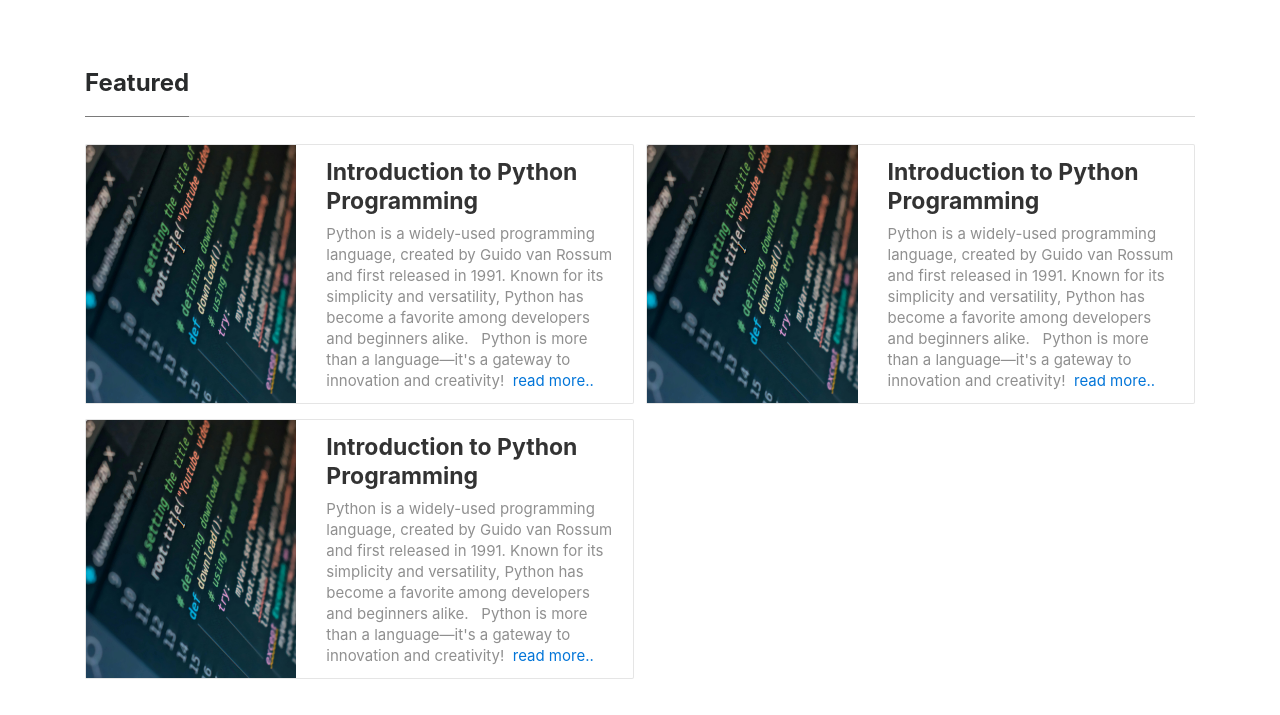
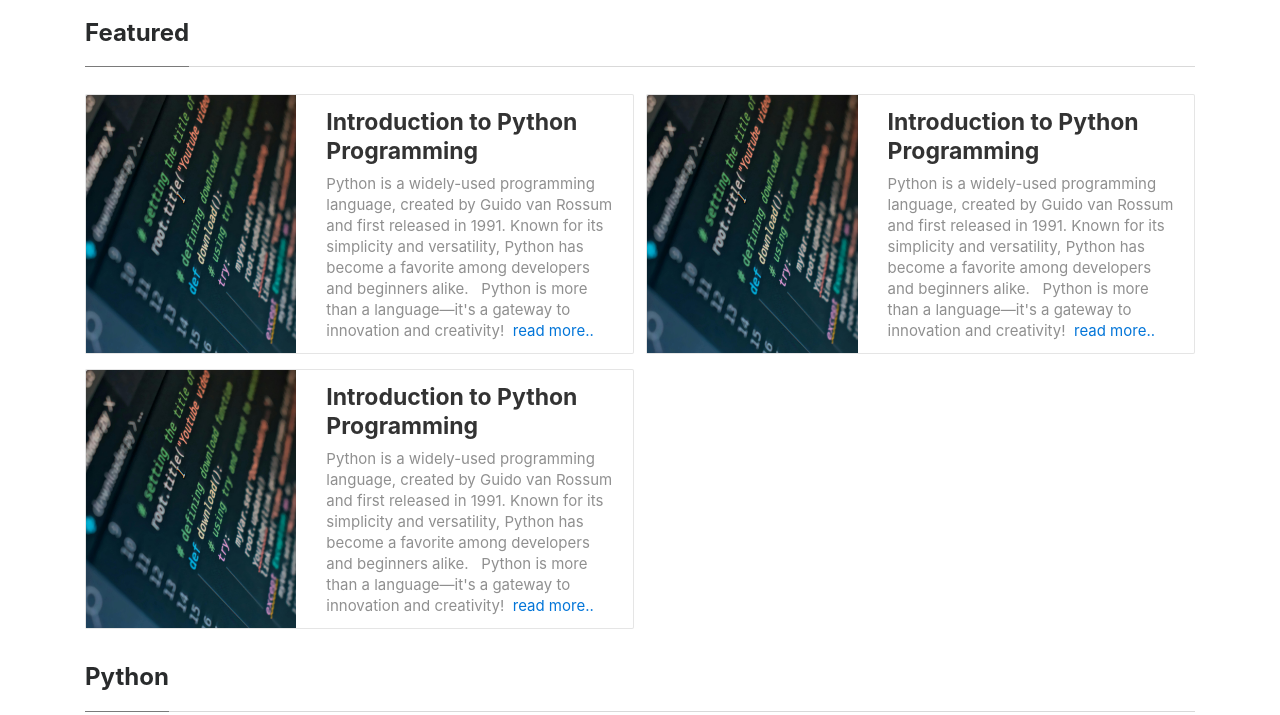
Before and after one commit to gokulur/portfolio, a plain HTML site: page blog.html in a window 1280 px wide. Shown: the part 80-795 px from the top of the page. Drawn offline with nearby package versions, Linux system fonts and the light colour scheme; a script that the page names is missing.

Commit message:
padding issue solved

```diff
--- a/assets/css/postandblog.css
+++ b/assets/css/postandblog.css
@@ -216,7 +216,7 @@
   }
 
 body {
-	padding-top:15rem;
+	padding-top:10rem;
 }
 .mainheading {
 	padding:1rem 0rem;
```
